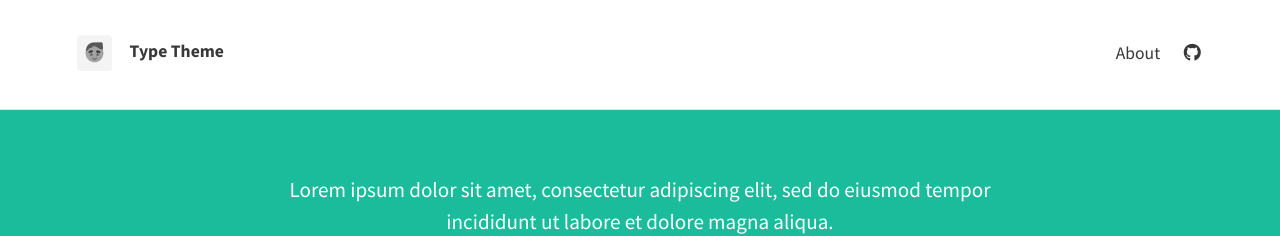
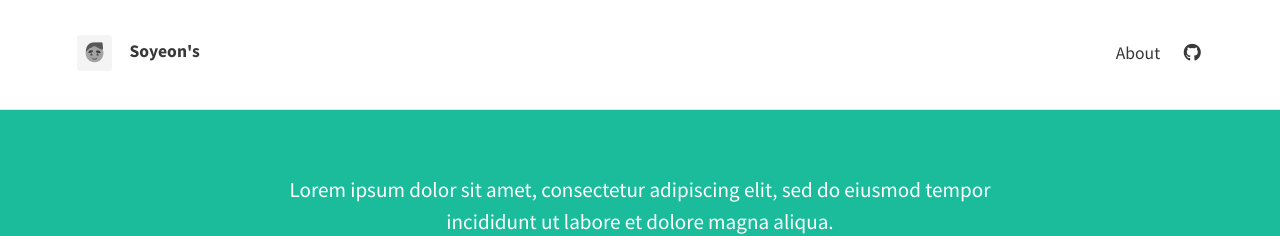
Before and after one commit to kara9504/kara9504.github.io, a Jekyll site: the page built from index.html, in a window 1280 px wide. Shown: the top 236 px of the page. Built offline with Jekyll 4.4.1, drawn with Linux system fonts in a browser that asks for light colours; nearby versions of some CDN libraries; the list of posts is cut into pages by our own code.

Commit message:
Update _config.yml

```diff
--- a/_config.yml
+++ b/_config.yml
@@ -1,11 +1,11 @@
 # SITE CONFIGURATION
-baseurl: "/type-theme"
-url: "https://rohanchandra.github.io/"
+baseurl: ""
+url: "https://kara9504.github.io/"
 
 # THEME-SPECIFIC CONFIGURATION
 theme_settings:
   # Meta
-  title: Type Theme
+  title: Soyeon's
   avatar: assets/img/avatar.png
   favicon: assets/favicon.ico
   gravatar: # Email MD5 hash
```
